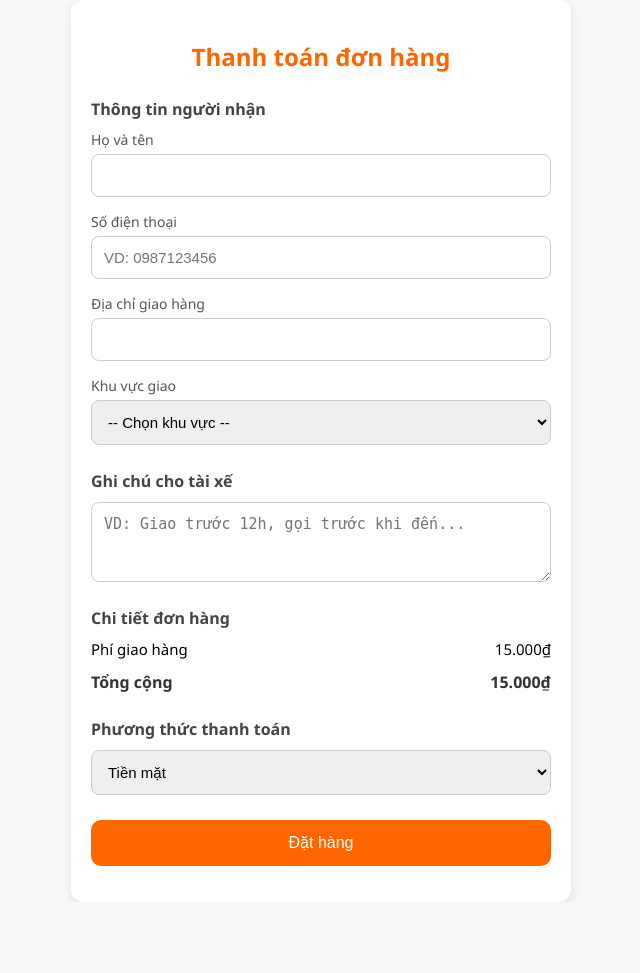
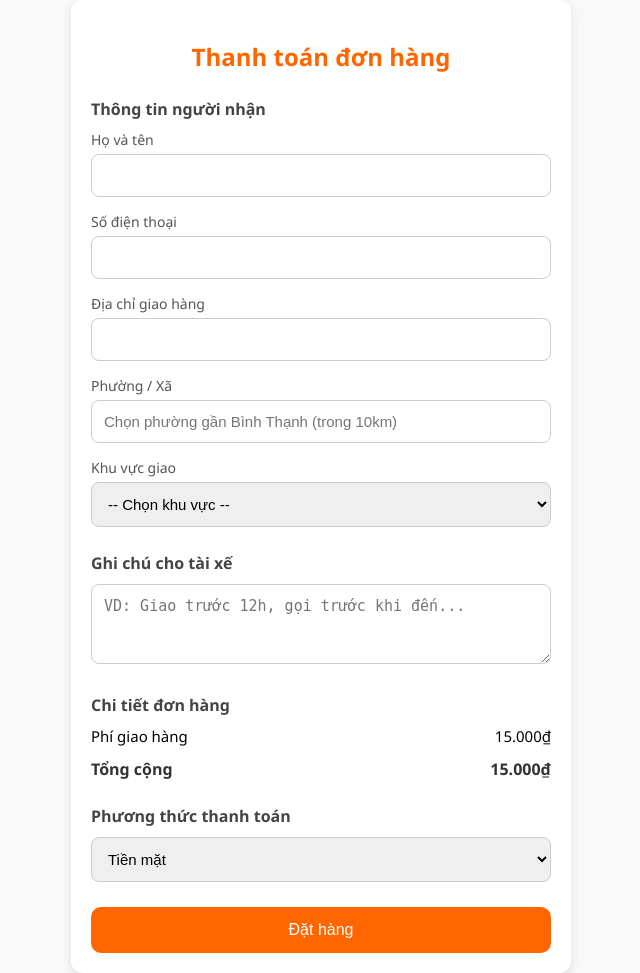
Before and after one commit to ThienNam13/Webcoding-learning, a PHP site: page /checkout.php in a window 1280 px wide. Shown: the whole page, without its empty margins (319-959 px from the left). Before the commit the page ends 902 px from the top, so only its background shows below. Run offline with PHP 8.4, Linux system fonts and the light colour scheme.

Commit message:
sua checkout , popup checkout

```diff
--- a/assets/css/checkout.css
+++ b/assets/css/checkout.css
@@ -3,7 +3,7 @@
 }
 
 body {
-    font-family: "Segoe UI", sans-serif;
+  font-family: 'Segoe UI', Tahoma, Geneva, Verdana, sans-serif;
   background-color: #f8f8f8;
   margin: 0;
   padding: 0;
--- a/assets/js/add-to-cart.js
+++ b/assets/js/add-to-cart.js
@@ -48,7 +48,7 @@ document.addEventListener("DOMContentLoaded", () => {
       cart[index] = {
         ...cart[index],
         so_luong: cart[index].so_luong + mon.so_luong,
-        id: mon.id // ✅ đảm bảo id không bị mất
+        id: mon.id
       };
     } else {
       cart.push(mon);
--- a/assets/js/checkout.js
+++ b/assets/js/checkout.js
@@ -1,7 +1,6 @@
 document.addEventListener("DOMContentLoaded", () => {
   const orderItemsContainer = document.querySelector(".order-items-container");
   const checkoutTotal = document.querySelector(".checkout-total span:last-child");
-
   const cart = JSON.parse(localStorage.getItem("cart")) || [];
 
   function formatCurrency(number) {
@@ -11,11 +10,11 @@ document.addEventListener("DOMContentLoaded", () => {
   function renderOrderItems() {
     let total = 0;
 
-    // Xóa tất cả món cũ (trừ dòng phí giao hàng cuối cùng)
-    const allItems = orderItemsContainer.querySelectorAll(".order-item");
-    if (allItems.length > 1) {
-      allItems.forEach((item, index) => {
-        if (index < allItems.length - 1) item.remove(); // giữ lại dòng phí giao hàng
+    // Xóa các dòng món ăn cũ (giữ lại phí giao hàng)
+    const items = orderItemsContainer.querySelectorAll(".order-item");
+    if (items.length > 1) {
+      items.forEach((item, i) => {
+        if (i < items.length - 1) item.remove();
       });
     }
 
@@ -23,26 +22,39 @@ document.addEventListener("DOMContentLoaded", () => {
       const itemTotal = item.so_luong * item.gia;
       total += itemTotal;
 
-      const itemEl = document.createElement("div");
-      itemEl.className = "order-item";
-      itemEl.innerHTML = `<span>${item.ten_mon} x${item.so_luong}</span><span>${formatCurrency(itemTotal)}</span>`;
-      orderItemsContainer.insertBefore(itemEl, orderItemsContainer.querySelector(".order-item:last-child"));
+      const div = document.createElement("div");
+      div.className = "order-item";
+      div.innerHTML = `<span>${item.ten_mon} x${item.so_luong}</span><span>${formatCurrency(itemTotal)}</span>`;
+      orderItemsContainer.insertBefore(div, orderItemsContainer.querySelector(".order-item:last-child"));
     });
 
-    const shippingFee = 15000;
-    const totalAmount = total + shippingFee;
-
-    // Cập nhật phí giao hàng và tổng tiền
-    orderItemsContainer.querySelector(".order-item:last-child span:last-child").textContent = formatCurrency(shippingFee);
-    checkoutTotal.textContent = formatCurrency(totalAmount);
+    const shipping = 15000;
+    orderItemsContainer.querySelector(".order-item:last-child span:last-child").textContent = formatCurrency(shipping);
+    checkoutTotal.textContent = formatCurrency(total + shipping);
   }
 
   renderOrderItems();
 });
 
-    // Trước khi submit form, đính dữ liệu giỏ hàng vào input ẩn
-    document.getElementById("checkout-form").addEventListener("submit", function (e) {
-      const cart = localStorage.getItem("cart");
-      console.log("cart gửi đi:", cart);
-      document.getElementById("cart-data").value = cart || "[]";
-    });
+// Gửi cart và kiểm tra phường
+function closePopup() {
+  document.getElementById("popup-alert").style.display = "none";
+}
+
+document.getElementById("checkout-form").addEventListener("submit", function (e) {
+  const allowedWards = [
+    "Phường Bình Thạnh", "Phường Tân Sơn Nhất", "Phường Cầu Kiệu",
+    "Phường An Nhơn", "Phường Hạnh Thông", "Phường Sài Gòn",
+    "Phường Minh Phụng", "Phường Tân Sơn Hòa", "Phường Phú Nhuận",
+    "Phường An Hội Đông"
+  ];
+
+  const ward = document.getElementById("ward").value.trim();
+  if (!allowedWards.includes(ward)) {
+    e.preventDefault();
+    document.getElementById("popup-alert").style.display = "flex";
+  } else {
+    const cart = localStorage.getItem("cart") || "[]";
+    document.getElementById("cart-data").value = cart;
+  }
+});
--- a/checkout.php
+++ b/checkout.php
@@ -1,15 +1,20 @@
 <?php
   $pageTitle = "Thanh toán đơn hàng";
 ?>
-
-<link rel="stylesheet" href="assets/css/checkout.css" />
+<!DOCTYPE html>
+<html lang="vi">
+<head>
+  <meta charset="UTF-8" />
+  <meta name="viewport" content="width=device-width, initial-scale=1.0"/>
+  <title><?= $pageTitle ?></title>
+  <link rel="stylesheet" href="assets/css/checkout.css" />
+</head>
+<body>
 
 <div class="checkout-container">
   <h2>Thanh toán đơn hàng</h2>
 
-  <!-- FORM -->
   <form id="checkout-form" method="POST" action="php/order/create.php">
-
     <!-- Thông tin người nhận -->
     <div class="section">
       <div class="section-title">Thông tin người nhận</div>
@@ -19,11 +24,27 @@
       </div>
       <div class="input-group">
         <label for="phone">Số điện thoại</label>
-        <input type="tel" id="phone" name="phone" placeholder="VD: 0987123456" required>
+        <input type="tel" id="phone" name="phone" required>
       </div>
       <div class="input-group">
         <label for="address">Địa chỉ giao hàng</label>
         <input type="text" id="address" name="address" required>
+      </div>
+      <div class="input-group">
+        <label for="ward">Phường / Xã</label>
+        <input type="text" id="ward" name="ward" list="ward-list" required placeholder="Chọn phường gần Bình Thạnh (trong 10km)">
+        <datalist id="ward-list">
+          <option value="Phường Bình Thạnh">
+          <option value="Phường Tân Sơn Nhất">
+          <option value="Phường Cầu Kiệu">
+          <option value="Phường An Nhơn">
+          <option value="Phường Hạnh Thông">
+          <option value="Phường Sài Gòn">
+          <option value="Phường Minh Phụng">
+          <option value="Phường Tân Sơn Hòa">
+          <option value="Phường Phú Nhuận">
+          <option value="Phường An Hội Đông">
+        </datalist>
       </div>
       <div class="input-group">
         <label for="region">Khu vực giao</label>
@@ -37,17 +58,16 @@
     <!-- Ghi chú -->
     <div class="section">
       <div class="section-title">Ghi chú cho tài xế</div>
-      <textarea rows="3" name="note" placeholder="VD: Giao trước 12h, gọi trước khi đến..."></textarea>
+      <textarea name="note" rows="3" placeholder="VD: Giao trước 12h, gọi trước khi đến..."></textarea>
     </div>
 
     <!-- Chi tiết đơn hàng -->
     <div class="section">
       <div class="section-title">Chi tiết đơn hàng</div>
       <div class="order-items-container">
-        <!-- JS sẽ chèn các .order-item tại đây -->
         <div class="order-item"><span>Phí giao hàng</span><span>15.000₫</span></div>
       </div>
-      <div class="checkout-total"><span>Tổng cộng</span><span>15.000₫</span></div>
+      <div class="checkout-total"><span>Tổng cộng</span><span id="total-amount">...</span></div>
     </div>
 
     <!-- Phương thức thanh toán -->
@@ -59,12 +79,20 @@
       </select>
     </div>
 
-    <!-- Hidden input chứa giỏ hàng -->
     <input type="hidden" name="cart_data" id="cart-data">
-
-    <!-- Nút submit -->
-    <button class="btn-submit" type="submit">Đặt hàng</button>
+    <button type="submit" class="btn-submit">Đặt hàng</button>
   </form>
 </div>
 
+<!-- Popup cảnh báo -->
+<div class="popup-overlay" id="popup-alert">
+  <div class="popup-box">
+    <h3>❌ Không hỗ trợ giao hàng</h3>
+    <p>Chúng tôi chỉ giao hàng trong bán kính 10km quanh Phường Bình Thạnh.<br>Vui lòng chọn lại phường phù hợp.</p>
+    <button onclick="closePopup()">Đóng</button>
+  </div>
+</div>
+
 <script src="assets/js/checkout.js"></script>
+</body>
+</html>
--- a/order.php
+++ b/order.php
@@ -33,7 +33,6 @@
             </tr>
           </thead>
           <tbody id="order-table-body">
-            <!-- Các dòng dữ liệu được thêm bằng JS -->
           </tbody>
         </table>
         <div class="total">
```
Also changed, not shown: other parts of assets/css/checkout.css (+50 -0 lines). Lines whose indentation alone changed are shown as unchanged.
